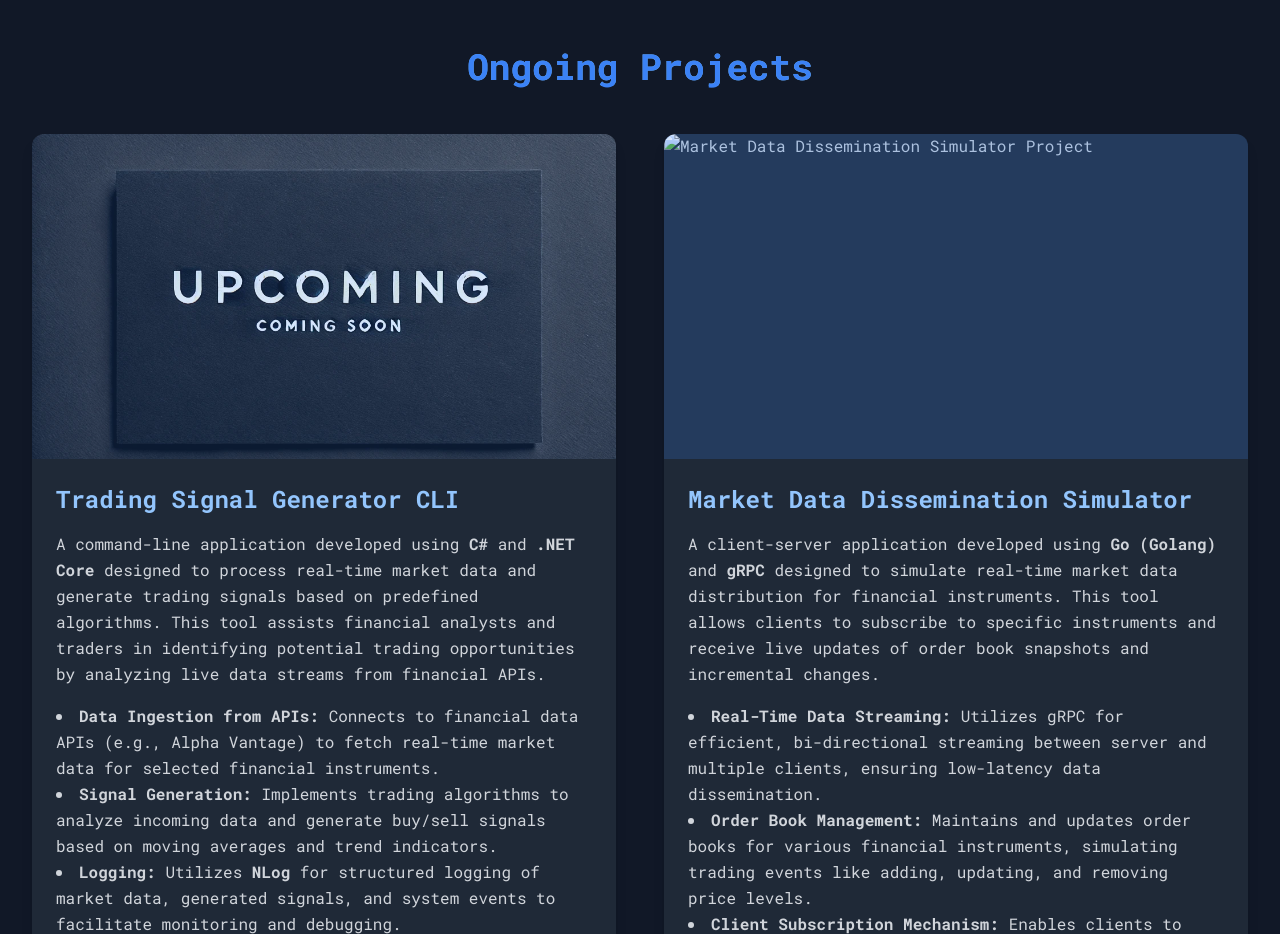
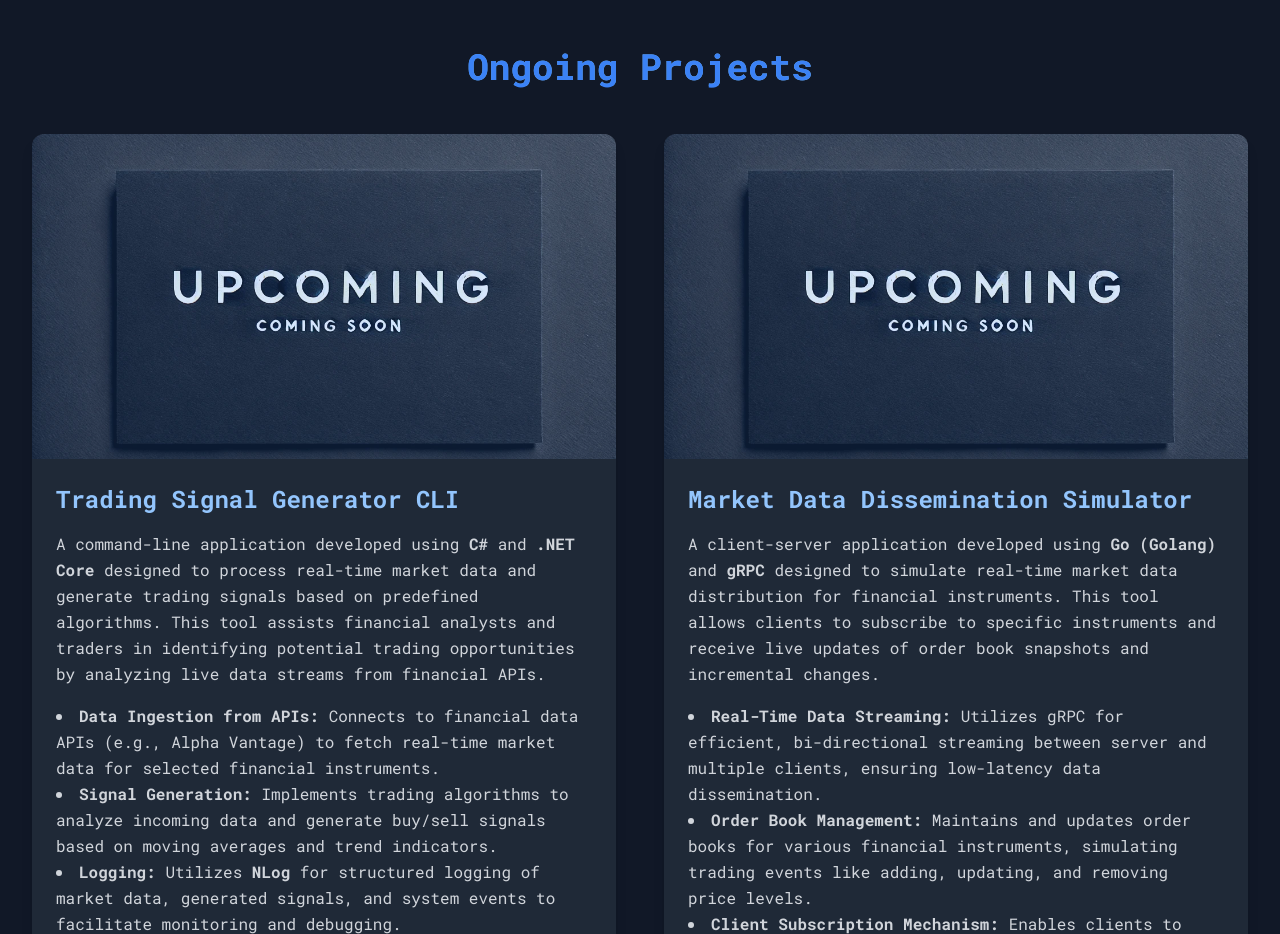
Before and after one commit to ESO444-46/Website, a plain HTML site: page index.html in a window 1280 px wide. Shown: the part 5060-5994 px from the top of the page. Drawn offline with nearby package versions, Linux system fonts and the light colour scheme.

Commit message:
Fix: Correct image paths

```diff
--- a/index.html
+++ b/index.html
@@ -613,7 +613,7 @@
         <!-- Ongoing Project 2: Market Data Dissemination Simulator -->
         <div class="bg-gray-800 rounded-xl shadow-lg transform transition-transform hover:scale-105 duration-300 relative">
             <div class="relative">
-                <img src="assests/Upcoming-2.png" alt="Market Data Dissemination Simulator Project" class="w-full h-80 object-cover rounded-t-xl" style="width: 600px; height: 325px;">
+                <img src="assets/Upcoming-2.png" alt="Market Data Dissemination Simulator Project" class="w-full h-80 object-cover rounded-t-xl" style="width: 600px; height: 325px;">
                 <div class="absolute inset-0 bg-blue-500 opacity-20 rounded-t-xl"></div>
             </div>
             <div class="p-6">
```
